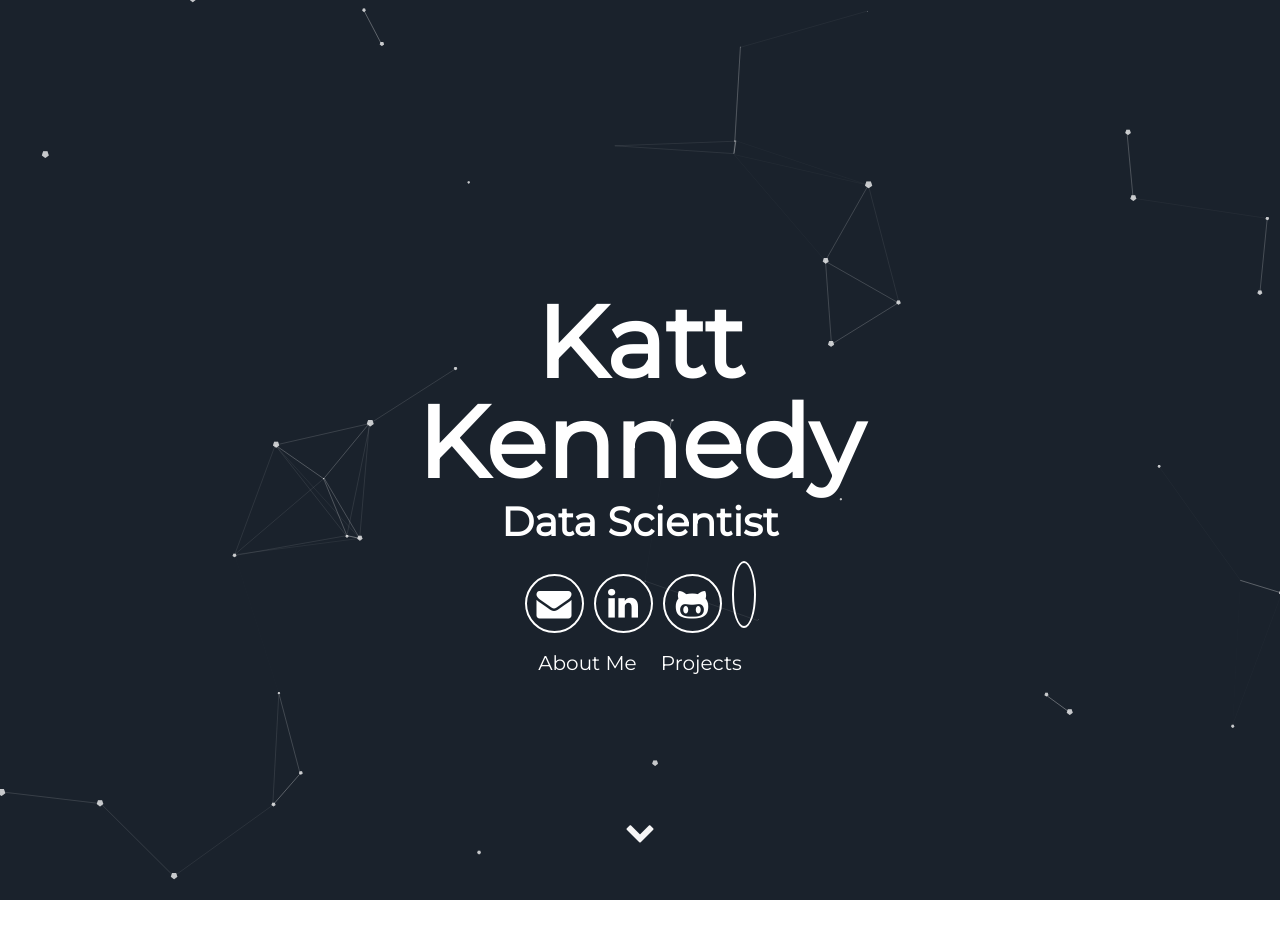
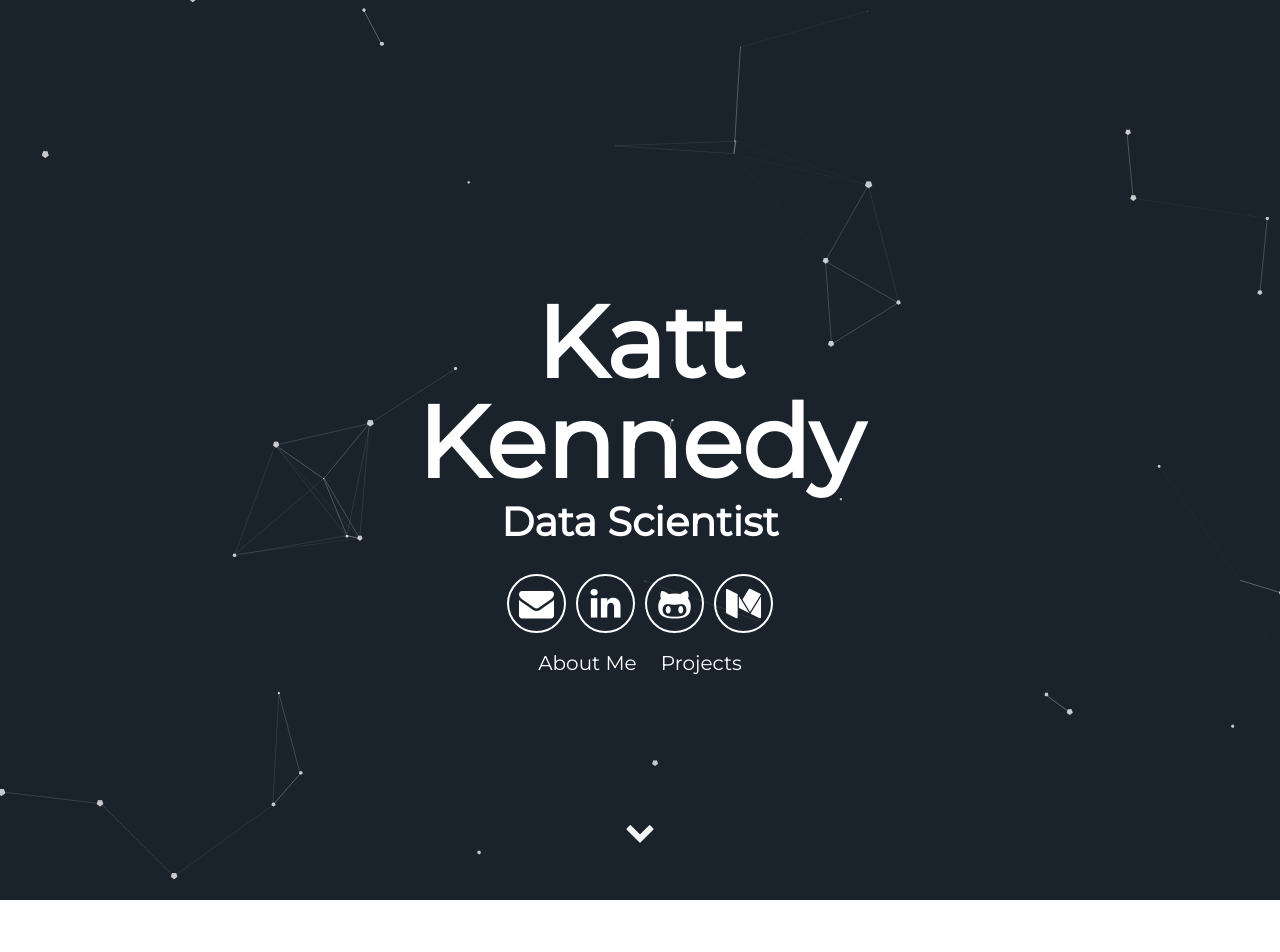
Before and after one commit to octokatt/old_website, a Jekyll site: the page built from index.html, in a window 1280 px wide. Shown: the top 952 px of the page. Built offline with Jekyll 4.4.1, drawn with Linux system fonts in a browser that asks for light colours.

Commit message:
fixing icon

```diff
--- a/_includes/header.html
+++ b/_includes/header.html
@@ -8,7 +8,7 @@
         <a aria-label="Send email" href="mailto:katt@fatehold.com"><i class="icon fa fa-envelope"></i></a>
         <a aria-label="My LinkedIn" target="_blank" href="https://linkedin.com/in/kattkennedy/"><i class="icon fa fa-linkedin" aria-hidden="true"></i></a>
         <a aria-label="My Github" target="_blank" href="https://github.com/octokatt"><i class="icon fa fa-github-alt" aria-hidden="true"></i></a>
-        <a aria-label="My Medium" target="_blank" href="https://octokatt.medium.com"><i class="icon fab fa-medium-m"aria-hidden="true"></i></a>
+        <a aria-label="My Medium" target="_blank" href="https://octokatt.medium.com"><i class="icon fa fa-medium"aria-hidden="true"></i></a>
       </div>
       <div class="header-links">
         <a class="link" href="#about" data-scroll>About Me</a>
```
